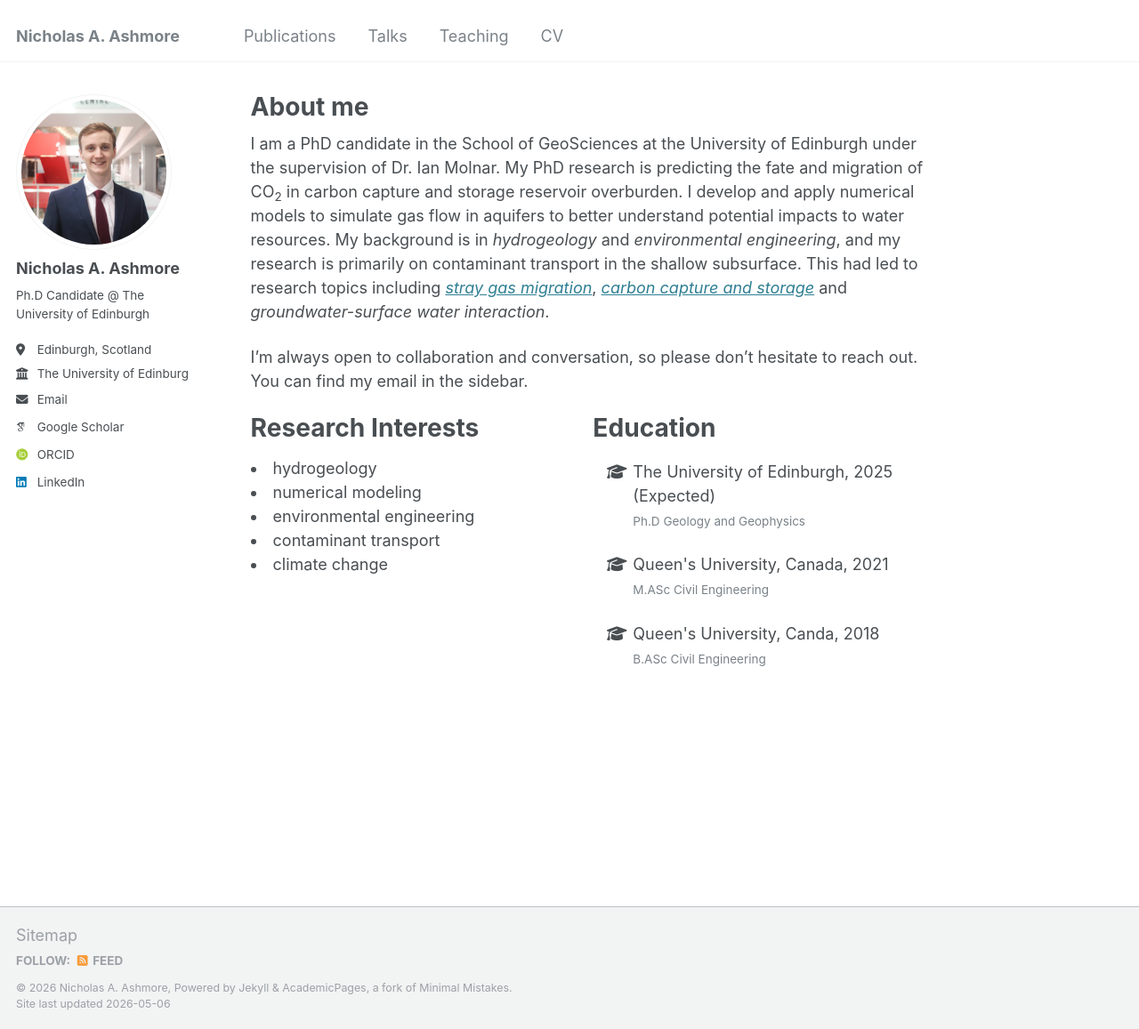
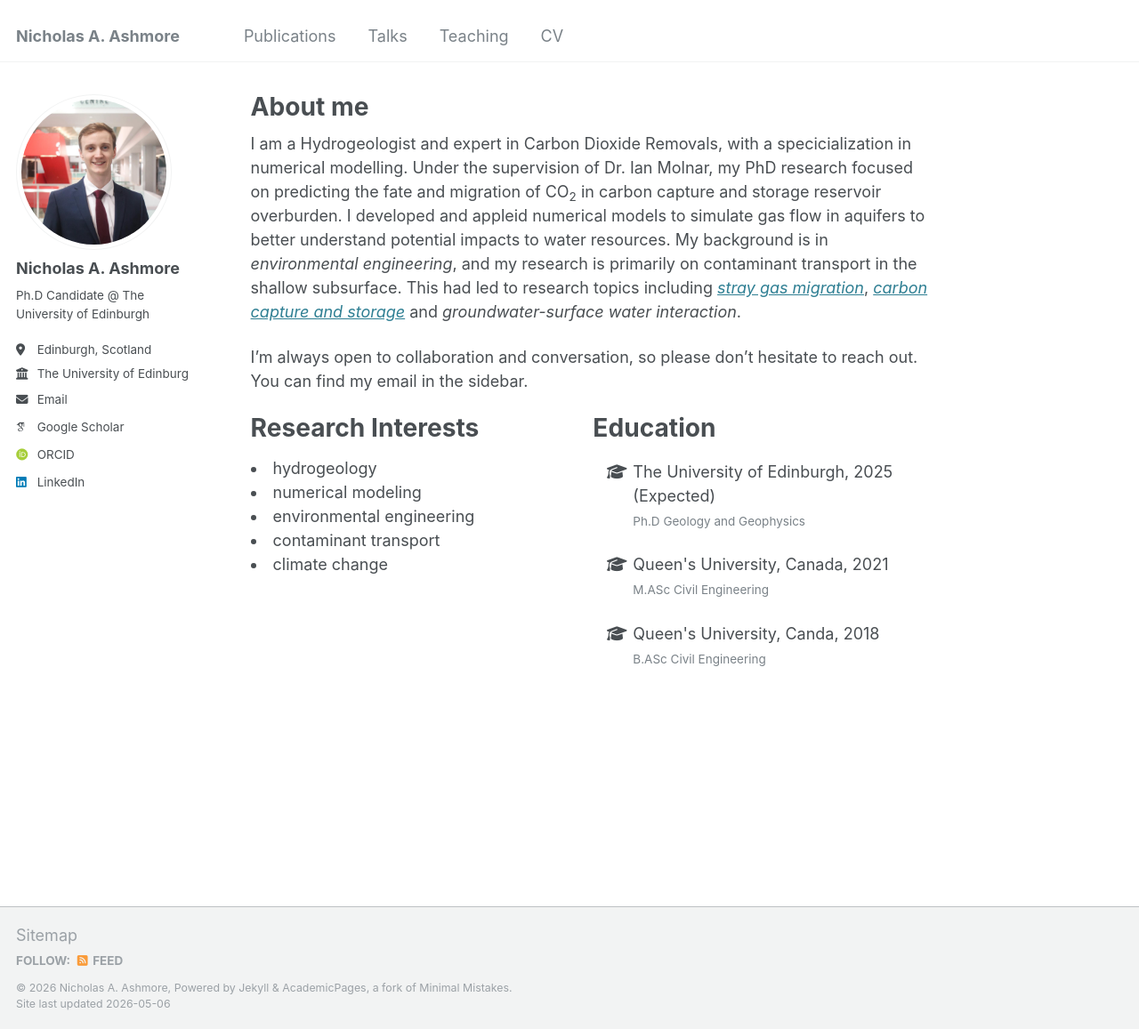
Before and after one commit to nashmore-edi/nashmore-edi.github.io, a Jekyll site: the page built from _pages/about.md, in a window 1280 px wide and 1157 px high. Shown: the whole window at 89% size. Built offline with Jekyll 4.4.1, drawn with Linux system fonts in a browser that asks for light colours; some web fonts are replaced.

Commit message:
Update about.md

```diff
--- a/_pages/about.md
+++ b/_pages/about.md
@@ -7,7 +7,7 @@ redirect_from:
   - /about.html
 ---
 
-I am a PhD candidate in the School of GeoSciences at the University of Edinburgh under the supervision of Dr. Ian Molnar. My PhD research is predicting the fate and migration of CO<sub>2</sub> in carbon capture and storage reservoir overburden. I develop and apply numerical models to simulate gas flow in aquifers to better understand potential impacts to water resources. My background is in *hydrogeology* and *environmental engineering*, and my research is primarily on contaminant transport in the shallow subsurface. This had led to research topics including [*stray gas migration*](/publication/2023-Multicomponent-mass-transfer-geoenergy), [*carbon capture and storage*](/publication/2024-Simulation-of-bench-scale-CO2-injection) and *groundwater-surface water interaction*.
+I am a Hydrogeologist and expert in Carbon Dioxide Removals, with a specicialization in numerical modelling. Under the supervision of Dr. Ian Molnar, my PhD research focused on predicting the fate and migration of CO<sub>2</sub> in carbon capture and storage reservoir overburden. I developed and appleid numerical models to simulate gas flow in aquifers to better understand potential impacts to water resources. My background is in *environmental engineering*, and my research is primarily on contaminant transport in the shallow subsurface. This had led to research topics including [*stray gas migration*](/publication/2023-Multicomponent-mass-transfer-geoenergy), [*carbon capture and storage*](/publication/2024-Simulation-of-bench-scale-CO2-injection) and *groundwater-surface water interaction*.
 
 I'm always open to collaboration and conversation, so please don't hesitate to reach out. You can find my email in the sidebar.
 
```
